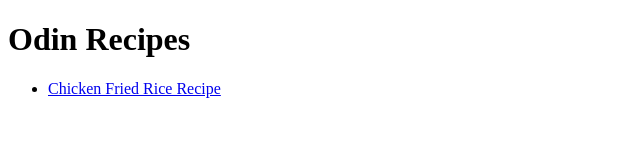
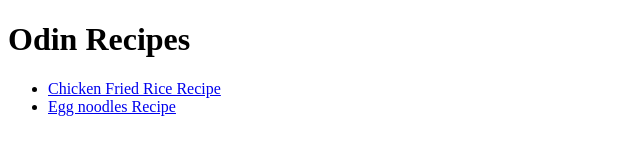
Before and after one commit to mahesha867/odin-recipes, a plain HTML site: page index.html in a window 1280 px wide. Shown: the whole page, without its empty margins (0-640 px from the left). Drawn offline with Linux system fonts and the light colour scheme.

Commit message:
save 2
added egg noodles recipe link

```diff
--- a/index.html
+++ b/index.html
@@ -8,7 +8,8 @@
 <body>
     <h1>Odin Recipes</h1>
     <ul>
-        <li> <a href="./recipes/chickenfriedrice.html">Chicken Fried Rice  Recipe </a> </li>
+        <li> <a href="./recipes/chickenfriedrice.html">Chicken Fried Rice Recipe </a> </li>
+        <li> <a href="./recipes/eggnoodles.html">Egg noodles Recipe </a> </li>
     </ul>
 
 </body>
```
